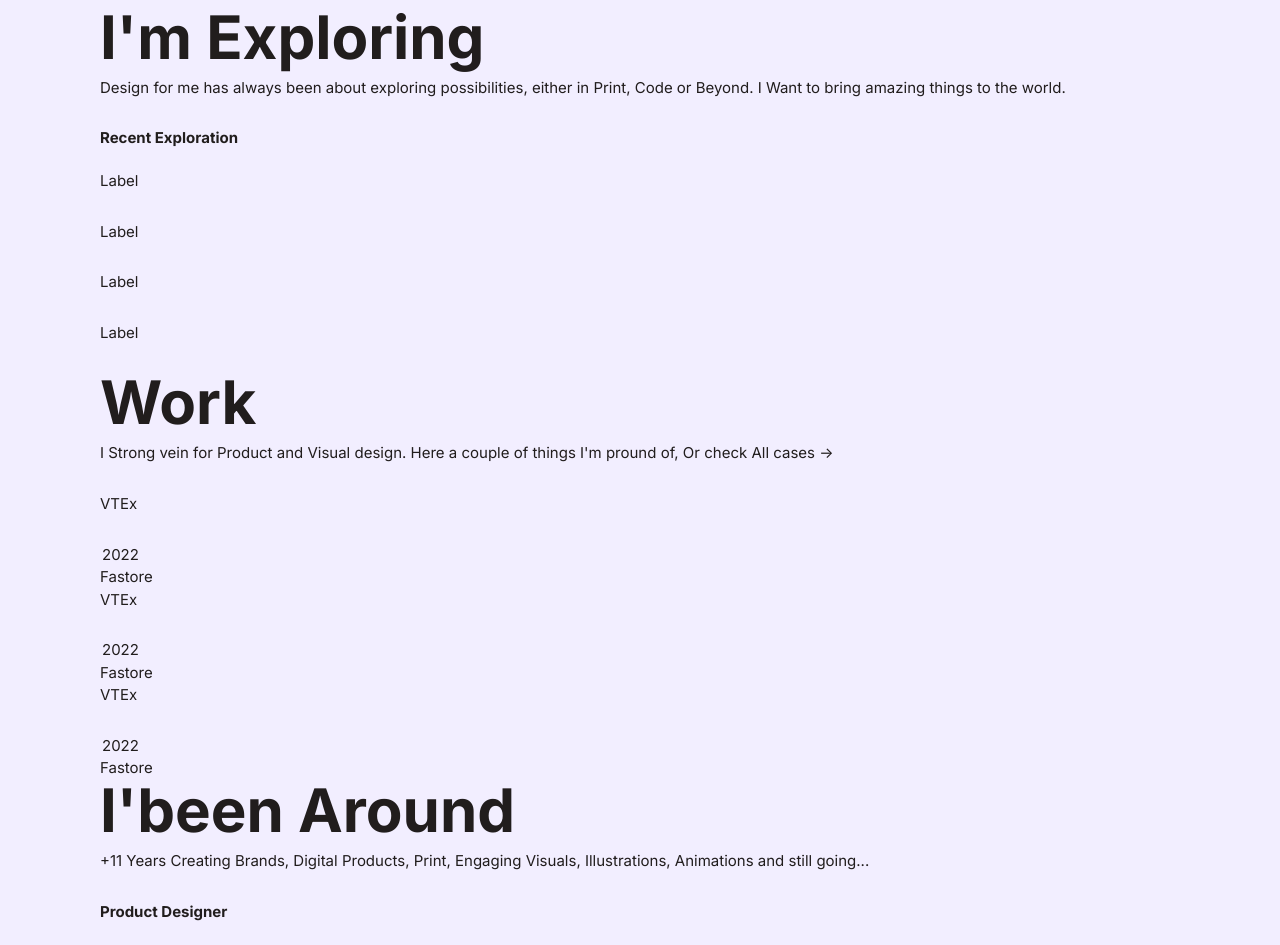
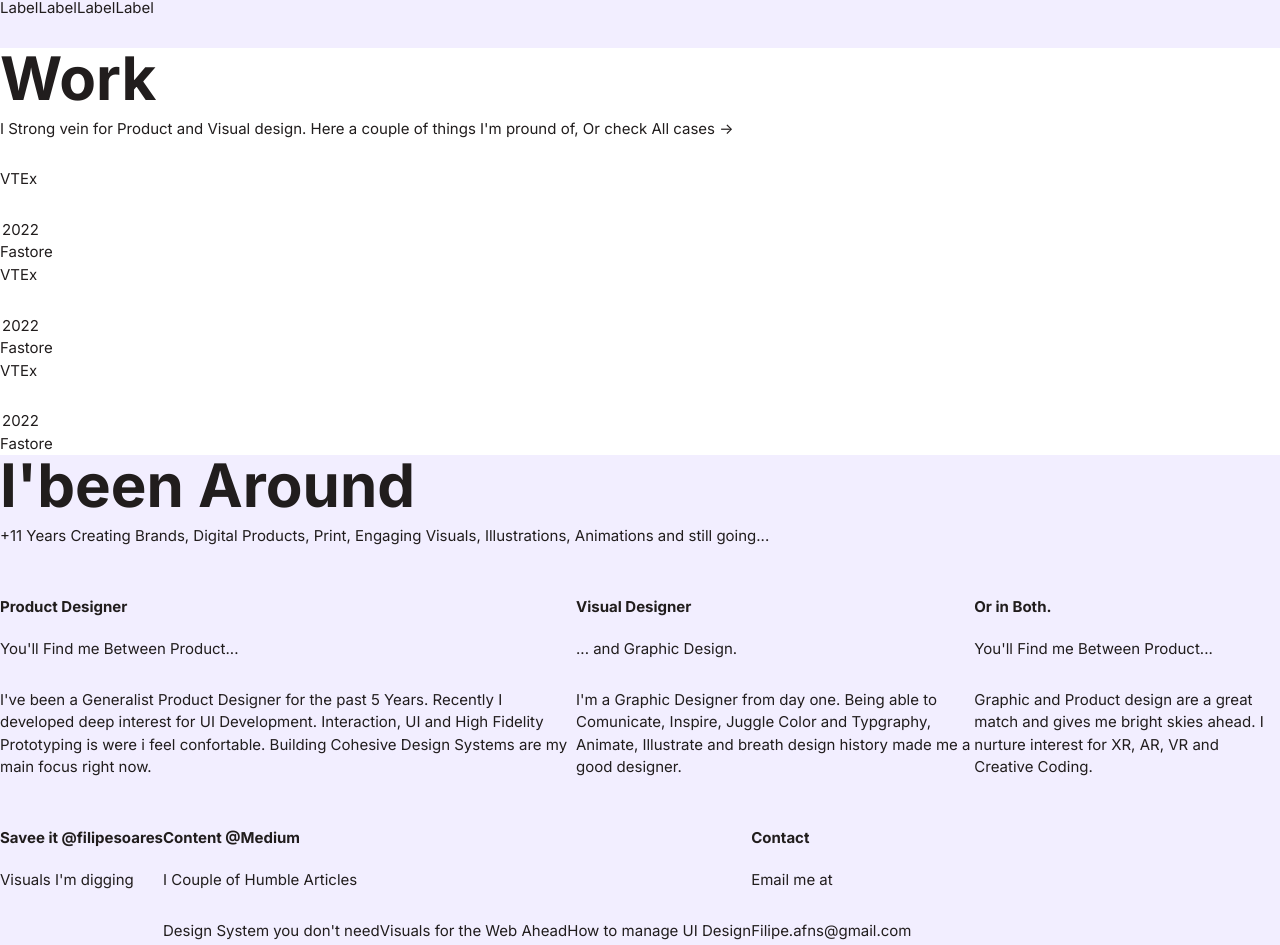
Before and after one commit to filipeafns/filipe.work, a Next.js app: page / in a window 1280 px wide. Shown: the part 697-1642 px from the top of the page. Built offline with nearby package versions, Linux system fonts and the light colour scheme.

Commit message:
Creates styles for Index sections

```diff
--- a/components/section/around.js
+++ b/components/section/around.js
@@ -1,6 +1,8 @@
+import style from './around.module.scss';
+
 export default function Around() {
     return (
-        <section>
+        <section className={style.around}>
           <h2>I'been Around</h2>
           <div>
             <p>+11 Years Creating Brands, Digital Products, Print, Engaging Visuals, Illustrations, Animations and still going...</p>
--- /dev/null
+++ b/components/section/around.module.scss
@@ -0,0 +1,11 @@
+///////////////////////////////////////////////////////////////////////////////
+// Around Component                                                          //
+///////////////////////////////////////////////////////////////////////////////
+
+@import "../../styles/scaffold";
+
+.around {
+    position: relative;
+
+    ul { display: flex;}
+}
--- a/components/section/exploring.js
+++ b/components/section/exploring.js
@@ -1,6 +1,8 @@
+import style from './exploring.module.scss';
+
 export default function Exploring() {
     return (
-        <section>
+        <section className={style.exploring}>
           <h2>I'm Exploring</h2>
           <p>Design for me has always been about exploring possibilities, either in Print, Code or Beyond. I Want to bring amazing things to the world.</p>
           <h4>Recent Exploration</h4>
--- /dev/null
+++ b/components/section/exploring.module.scss
@@ -0,0 +1,11 @@
+///////////////////////////////////////////////////////////////////////////////
+// Exploring Component                                                       //
+///////////////////////////////////////////////////////////////////////////////
+
+@import "../../styles/scaffold";
+
+.exploring {
+    position: relative;
+
+    ul { display: flex;}
+}
--- a/components/section/social.js
+++ b/components/section/social.js
@@ -1,6 +1,8 @@
+import style from './social.module.scss';
+
 export default function Social() {
     return (
-        <section>
+        <section className={style.social}>
           <ul>
             <li>
               <div>
--- /dev/null
+++ b/components/section/social.module.scss
@@ -0,0 +1,11 @@
+///////////////////////////////////////////////////////////////////////////////
+// Social Component                                                          //
+///////////////////////////////////////////////////////////////////////////////
+
+@import "../../styles/scaffold";
+
+.social {
+    position: relative;
+
+    ul { display: flex;}
+}
--- a/components/section/work.js
+++ b/components/section/work.js
@@ -1,6 +1,8 @@
+import style from './work.module.scss';
+
 export default function Work() {
     return (
-        <section>
+        <section className={style.work}>
           <h2>Work</h2>
           <p>I Strong vein for Product and Visual design. Here a couple of things I'm pround of, Or check All cases -></p>
           <div>
--- /dev/null
+++ b/components/section/work.module.scss
@@ -0,0 +1,10 @@
+///////////////////////////////////////////////////////////////////////////////
+// Work Component                                                            //
+///////////////////////////////////////////////////////////////////////////////
+
+@import "../../styles/scaffold";
+
+.work {
+    position: relative;
+    background-color: var(--color-base-light);
+}
--- a/styles/colors.scss
+++ b/styles/colors.scss
@@ -12,6 +12,7 @@
     --color-primary     : var(--purple);
 
     --color-base        : var(--purple);
+    --color-base-light  : var(--white);
     --color-text        : var(--black);
     --color-text-inverse: var(--white);
     // stylelint-enable
--- a/styles/globals.scss
+++ b/styles/globals.scss
@@ -17,7 +17,7 @@
 html,
 body {
   padding: 0;
-  margin:50px;
+  margin:0;
   background-color: var(color--base);
   font-family: 'Inter', Roboto, Oxygen,
     Ubuntu, Cantarell, Fira Sans, Droid Sans, Helvetica Neue, sans-serif;
```
